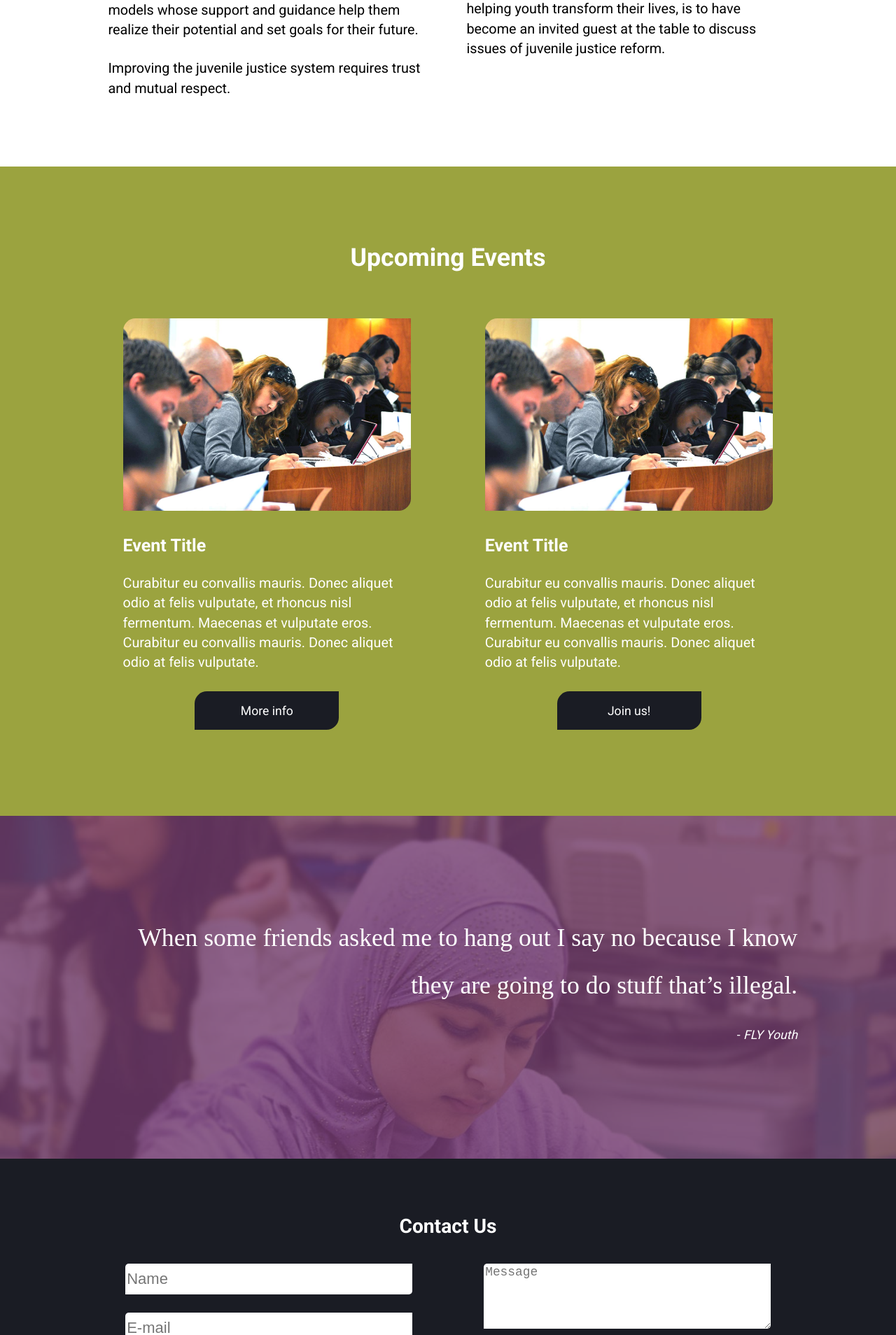
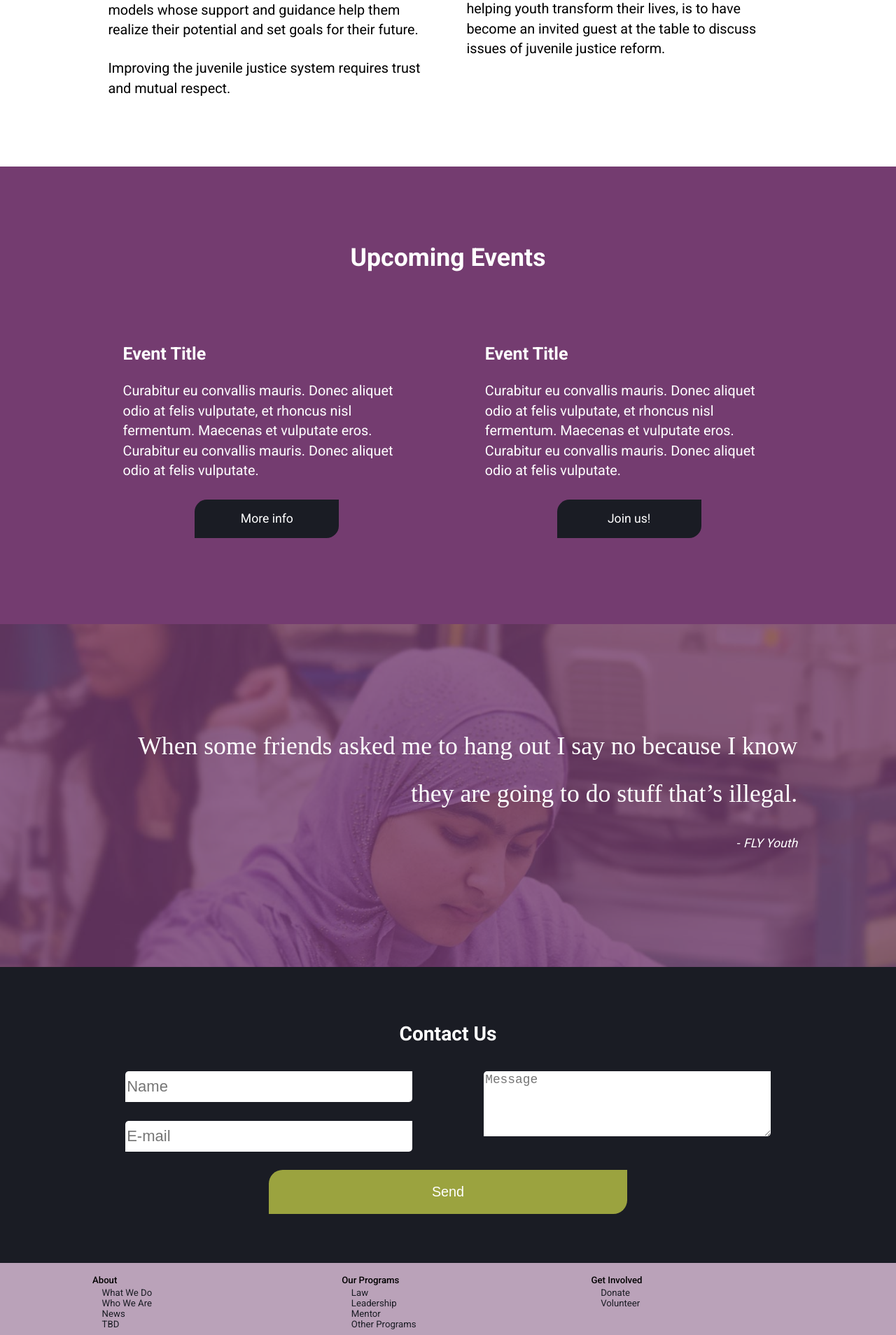
Before and after one commit to rajaaalsubairi/fly-program, a Jekyll site: the page built from index.html, in a window 1280 px wide. Shown: the part 2214-4122 px from the top of the page at 70% size. Built offline with Jekyll 4.4.1, drawn with Linux system fonts in a browser that asks for light colours; some web fonts are replaced; a style sheet for code colours, icons or effects is not loaded.

Commit message:
feat(html+scss): remove image from events and change background colour

```diff
--- a/css/style.css
+++ b/css/style.css
@@ -986,7 +986,7 @@ blockquote footer {
 
 .events {
   width: 100%;
-  background-color: #9BA33F;
+  background-color: #743C70;
   color: #fff;
 }
 
--- a/index.html
+++ b/index.html
@@ -51,7 +51,6 @@ priority: 1.0
     <div class="grid">
       <div class="unit unit-xs-1 unit-s-1 unit-m-1-2 unit-l-1-2 div-wrap-right">
         <div class="events-bg">
-          <img class="border-radius" src="img/program.jpg" alt="Event 1">
           <h3>Event Title</h3>
           <p class="mega"> Curabitur eu convallis mauris. Donec aliquet odio at felis vulputate, et rhoncus nisl fermentum. Maecenas et vulputate eros.  Curabitur eu convallis mauris. Donec aliquet odio at felis vulputate.</p>
           <a class="btn-darkblue border-radius" href="">More info</a>
@@ -59,7 +58,6 @@ priority: 1.0
       </div>
       <div class="unit unit-xs-1 unit-s-1 unit-m-1-2 unit-l-1-2 div-wrap-left">
         <div class="events-bg">
-          <img class="border-radius" src="img/program.jpg" alt="Event 2">
           <h3>Event Title</h3>
           <p class="mega"> Curabitur eu convallis mauris. Donec aliquet odio at felis vulputate, et rhoncus nisl fermentum. Maecenas et vulputate eros.  Curabitur eu convallis mauris. Donec aliquet odio at felis vulputate.</p>
           <a class="btn-darkblue border-radius" href="">Join us!</a>
--- a/scss/components/_homepage.scss
+++ b/scss/components/_homepage.scss
@@ -47,7 +47,7 @@ blockquote {
 
 .events {
   width: 100%;
-  background-color: $green;
+  background-color: $purple;
   color: $white;
 
   h3 {
```
